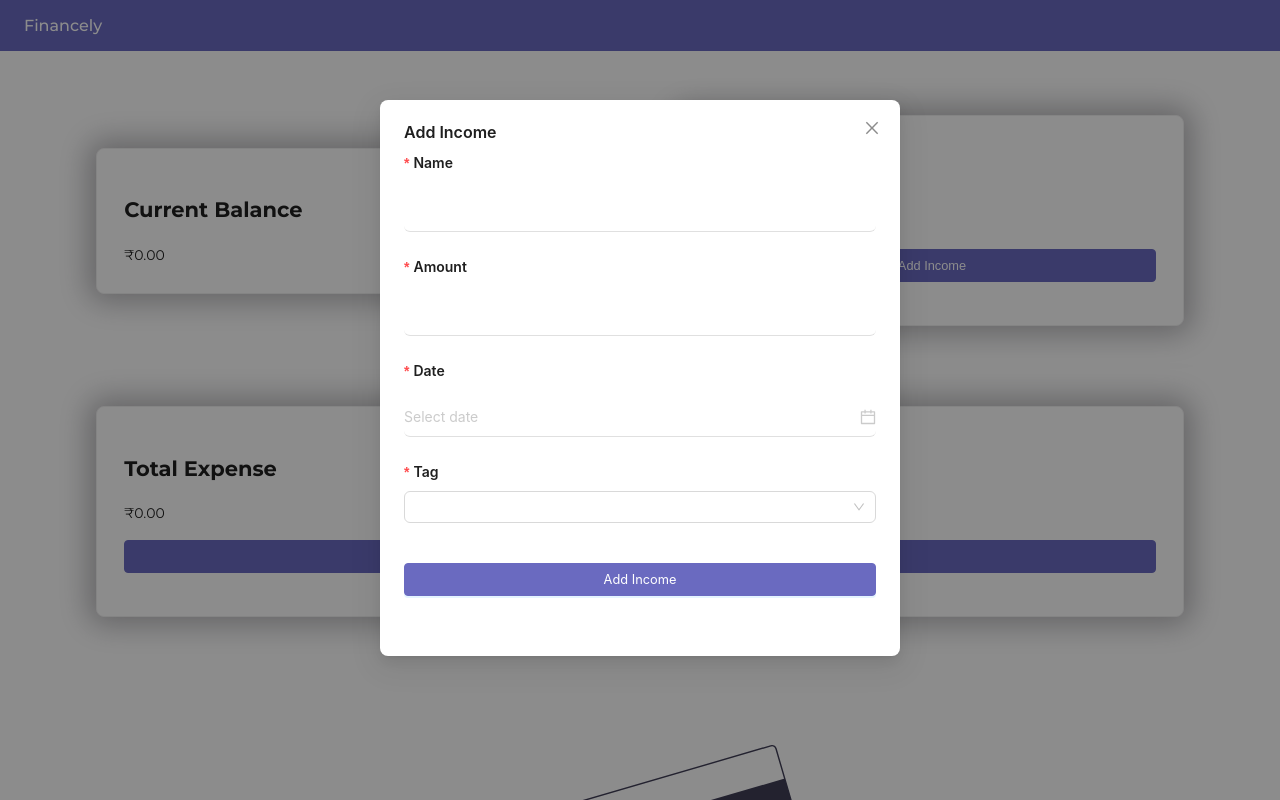
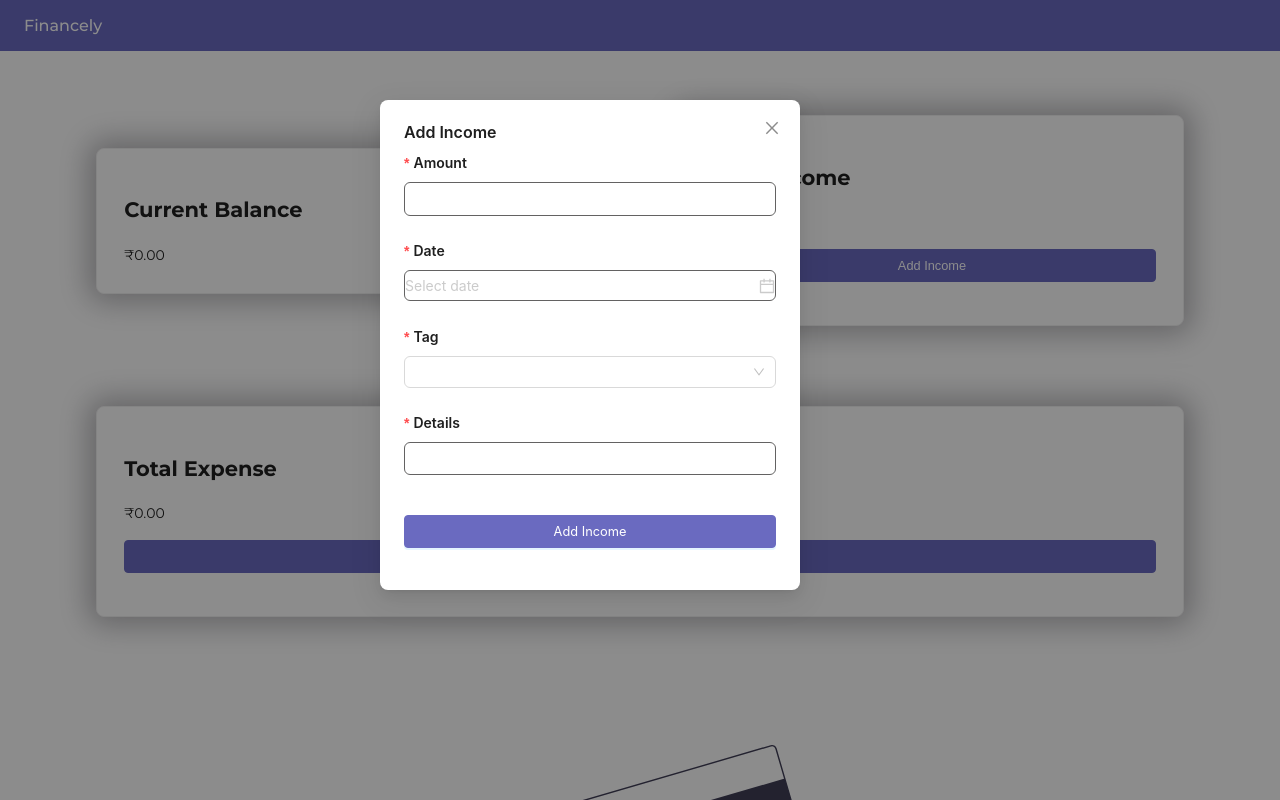
Before and after one commit to siwanijaiswal/finance-tracker, a React (Vite) app: page /dashboard in a window 1280 px wide. Both pictures are taken after a click on the button "Add Income". Shown: the top 800 px of the page. Built offline with nearby package versions, Linux system fonts and the light colour scheme; no server answers; a web font is replaced by a local one.

Commit message:
updated css of modals

```diff
--- a/src/components/Modals/AddExpense.jsx
+++ b/src/components/Modals/AddExpense.jsx
@@ -24,19 +24,6 @@ const AddExpense = ({
             handleExpenseCancel();
           }}
         >
-          <Form.Item
-            style={{ fontWeight: 600 }}
-            label='Name'
-            name='name'
-            rules={[
-              {
-                required: true,
-                message: 'Please input the name of transaction!',
-              },
-            ]}
-          >
-            <Input type='text' className='custom-input' />
-          </Form.Item>
           <Form.Item
             style={{ fontWeight: 600 }}
             label='Amount'
@@ -80,6 +67,19 @@ const AddExpense = ({
               <Select.Option value='shopping'> Shopping</Select.Option>
             </Select>
           </Form.Item>
+          <Form.Item
+            style={{ fontWeight: 600 }}
+            label='Details'
+            name='name'
+            rules={[
+              {
+                required: true,
+                message: 'Please input the details of transaction!',
+              },
+            ]}
+          >
+            <Input type='text' className='custom-input' />
+          </Form.Item>
           <Form.Item>
             <Button className='btn btn-blue' type='primary' htmlType='submit'>
               Add Expense
--- a/src/components/Modals/AddIncome.jsx
+++ b/src/components/Modals/AddIncome.jsx
@@ -22,19 +22,6 @@ const AddIncome = ({ isIncomeModalVisible, handleIncomeCancel, onFinish }) => {
         >
           <Form.Item
             style={{ fontWeight: 600 }}
-            label='Name'
-            name='name'
-            rules={[
-              {
-                required: true,
-                message: 'Please input the source of income!',
-              },
-            ]}
-          >
-            <Input type='text' className='custom-input' />
-          </Form.Item>
-          <Form.Item
-            style={{ fontWeight: 600 }}
             label='Amount'
             name='amount'
             rules={[
@@ -46,6 +33,7 @@ const AddIncome = ({ isIncomeModalVisible, handleIncomeCancel, onFinish }) => {
           >
             <Input type='number' className='custom-input' />
           </Form.Item>
+
           <Form.Item
             style={{ fontWeight: 600 }}
             label='Date'
@@ -76,6 +64,19 @@ const AddIncome = ({ isIncomeModalVisible, handleIncomeCancel, onFinish }) => {
               <Select.Option value='freelance'> Freelance</Select.Option>
             </Select>
           </Form.Item>
+          <Form.Item
+            style={{ fontWeight: 600 }}
+            label='Details'
+            name='name'
+            rules={[
+              {
+                required: true,
+                message: 'Please input the details of income!',
+              },
+            ]}
+          >
+            <Input type='text' className='custom-input' />
+          </Form.Item>
           <Form.Item>
             <Button className='btn btn-blue' type='primary' htmlType='submit'>
               Add Income
--- a/src/components/TransactionsTable/TransactionsTable.jsx
+++ b/src/components/TransactionsTable/TransactionsTable.jsx
@@ -17,9 +17,14 @@ const TransactionsTable = ({
 
   const columns = [
     {
-      title: 'Name',
+      title: 'Details',
       dataIndex: 'name',
       key: 'name',
+    },
+    {
+      title: 'Amount',
+      dataIndex: 'amount',
+      key: 'amount',
     },
     {
       title: 'Type',
@@ -27,25 +32,19 @@ const TransactionsTable = ({
       key: 'type',
     },
     {
+      title: 'Tag',
+      dataIndex: 'tag',
+      key: 'tag',
+    },
+    {
       title: 'Date',
       dataIndex: 'date',
       key: 'date',
     },
-    {
-      title: 'Amount',
-      dataIndex: 'amount',
-      key: 'amount',
-    },
-
-    {
-      title: 'Tag',
-      dataIndex: 'tag',
-      key: 'tag',
-    },
   ];
   let filteredTransactions = transactions.filter(
     (item) =>
-      item.name.toLowerCase().includes(search.toLowerCase()) &&
+      item.name?.toLowerCase().includes(search.toLowerCase()) &&
       item.type.includes(typeFilter)
   );
 
--- a/src/index.css
+++ b/src/index.css
@@ -34,8 +34,8 @@ input {
   width: 100%;
   font-size: 1rem;
   opacity: 0.8;
-  padding: 0.5rem 0rem;
-  margin-top: 0.5rem;
+  padding: 0.2rem 0rem;
+  border: 1px solid rgb(61, 60, 60);
 }
 
 .custom-input:focus {
@@ -75,3 +75,23 @@ input {
   top: 37px;
   color: #383634;
 }
+
+.ant-modal-content {
+  padding-bottom: 2px !important;
+  width: 420px;
+}
+
+:where(.css-dev-only-do-not-override-d2lrxs).ant-form-item {
+  margin-bottom: 14px;
+}
+
+:where(.css-dev-only-do-not-override-d2lrxs).ant-select-outlined:not(
+    .ant-select-customize-input
+  )
+  .ant-select-selector {
+  border: 1px solid rgb(61, 60, 60);
+}
+
+:where(.css-dev-only-do-not-override-d2lrxs).ant-picker .ant-picker-input {
+  padding: 0.1rem 0.1rem;
+}
```
